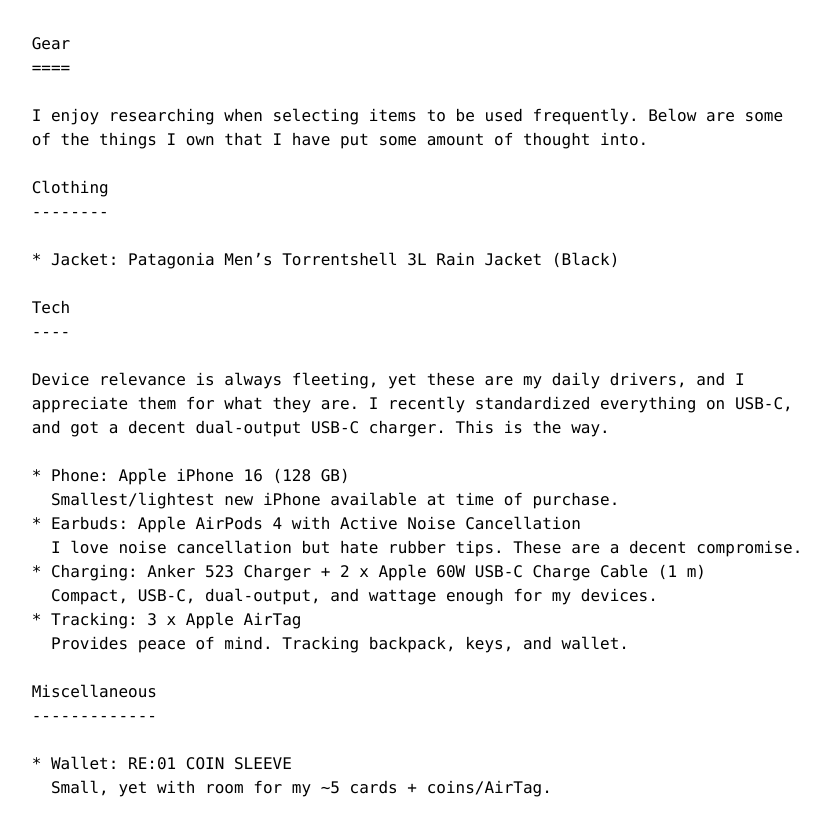
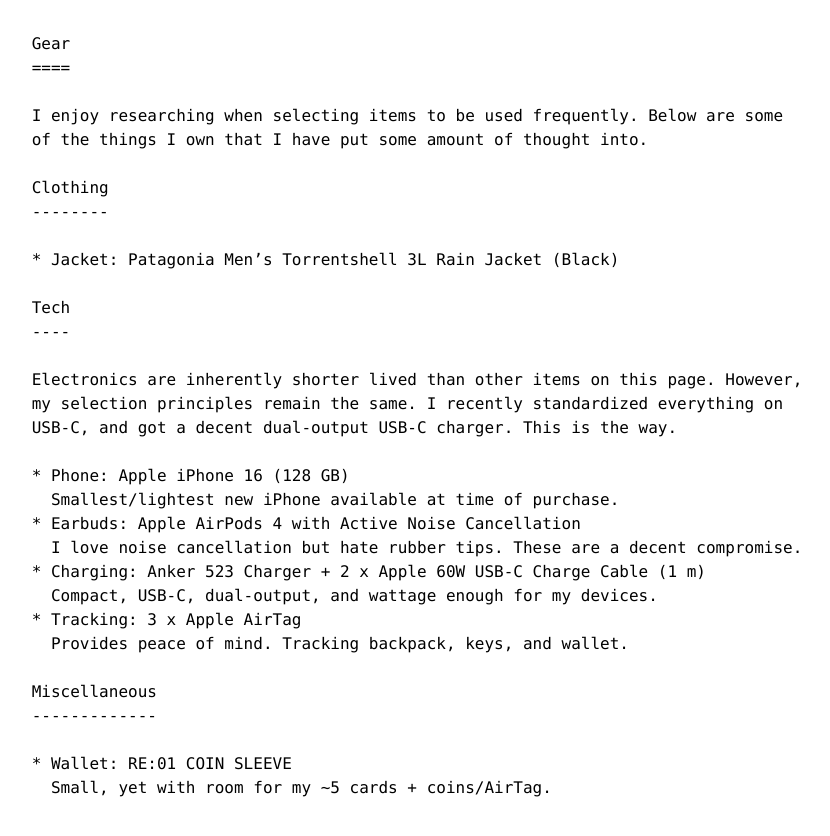
Before and after one commit to mathiaslyngbye/mathiaslyngbye.github.io, a Jekyll site: the page built from gear.md, in a window 1280 px wide. Shown: the top 836 px of the page, without its empty margins (223-1053 px from the left). Built offline with Jekyll 4.4.1, drawn with Linux system fonts in a browser that asks for light colours.

Commit message:
Update tech intro

```diff
--- a/gear.md
+++ b/gear.md
@@ -11,7 +11,7 @@ Below are some of the things I own that I have put some amount of thought into.
 * Jacket: Patagonia Men's Torrentshell 3L Rain Jacket (Black)
 
 ## Tech
-Device relevance is always fleeting, yet these are my daily drivers, and I appreciate them for what they are.
+Electronics are inherently shorter lived than other items on this page. However, my selection principles remain the same.
 I recently standardized everything on USB-C, and got a decent dual-output USB-C charger. This is the way.
 
 * Phone: Apple iPhone 16 (128 GB)
```
